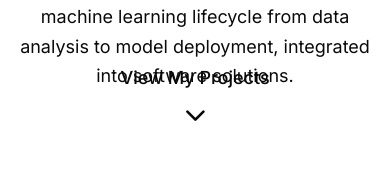
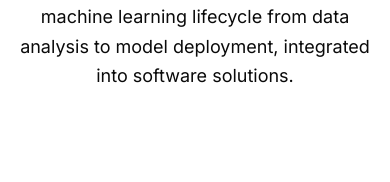
Before and after one commit to rubanzasilva/my_website_claude, a Next.js app: page / in a window 390 px wide. Shown: the part 649-831 px from the top of the page. Built offline with nearby package versions, Linux system fonts and the light colour scheme.

Commit message:
hiding view my projects button on mobile

```diff
--- a/src/components/Hero.tsx
+++ b/src/components/Hero.tsx
@@ -55,7 +55,7 @@ const Hero = () => {
             <ChevronDown className="w-8 h-8 group-hover:translate-y-1 transition-transform" />
           </button>
         </div>*/}
-        <div className="absolute bottom-12 sm:bottom-8 md:bottom-6 lg:bottom-4 xl:bottom-2 left-1/2 transform -translate-x-1/2 animate-bounce">
+        <div className="hidden md:block absolute bottom-12 sm:bottom-8 md:bottom-6 lg:bottom-4 xl:bottom-2 left-1/2 transform -translate-x-1/2 animate-bounce">
   <button
     onClick={() => scrollToSection('projects')}
     className="text-accent hover:text-black dark:hover:text-white transition-all duration-300 flex flex-col items-center gap-2 group"
```
